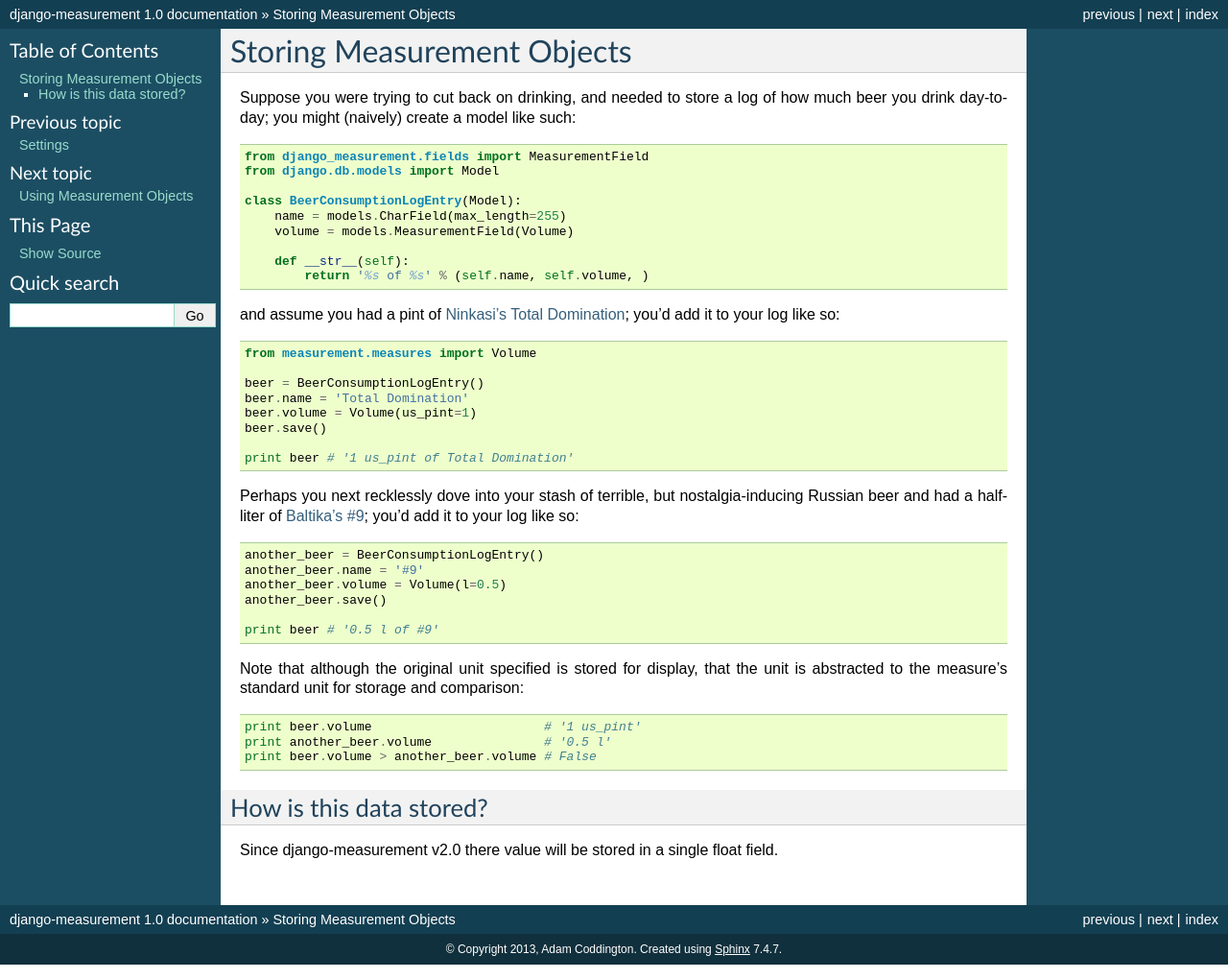
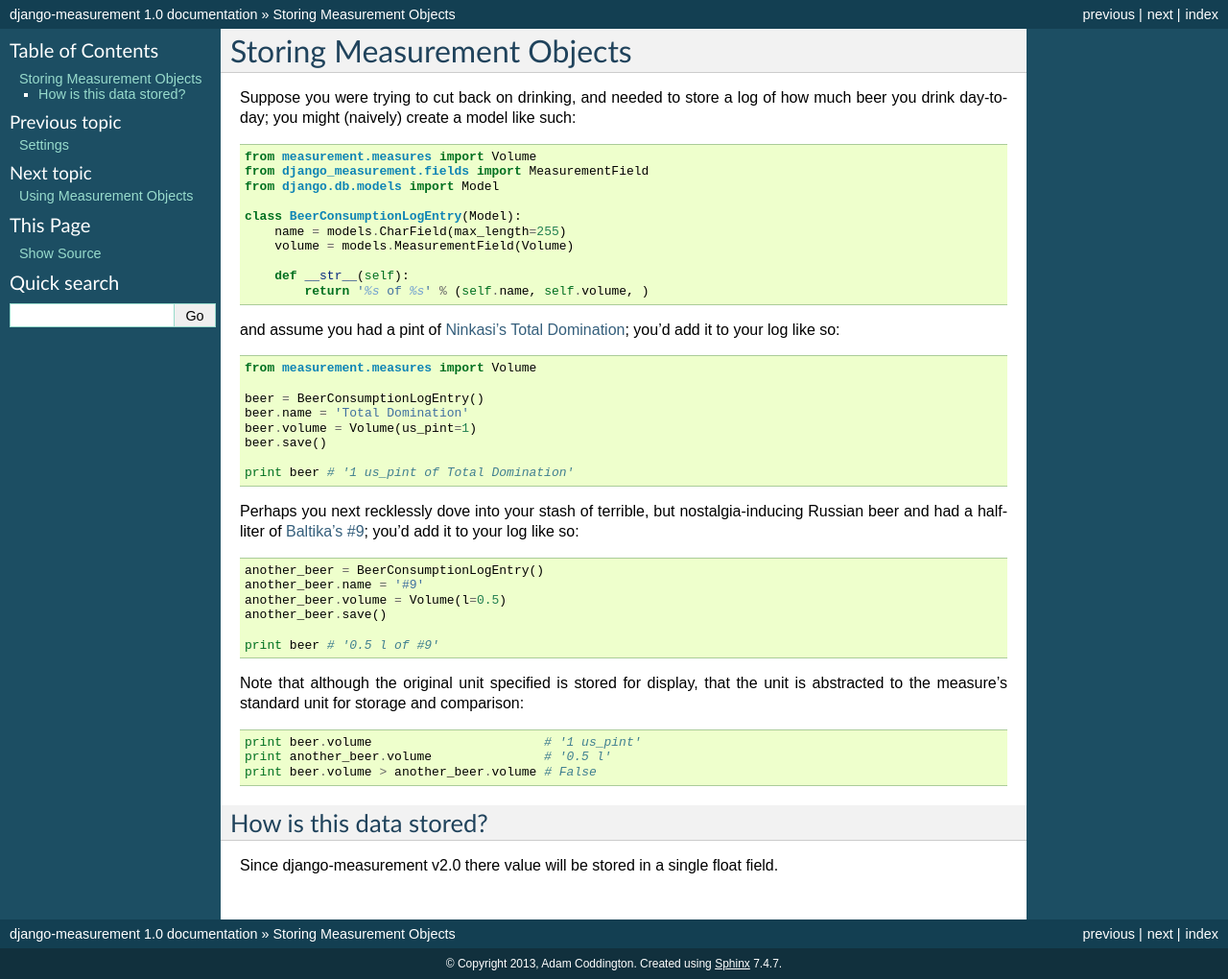
Before and after one commit to coddingtonbear/django-measurement, a Sphinx documentation site: the page built from docs/topics/storing.rst, in a window 1280 px wide. Shown: the whole page at 96% size. Built offline with Sphinx 7.4.7, drawn with Linux system fonts in a browser that asks for light colours.

Commit message:
add missing import

```diff
--- a/docs/topics/storing.rst
+++ b/docs/topics/storing.rst
@@ -6,6 +6,7 @@ Suppose you were trying to cut back on drinking,
 and needed to store a log of how much beer you drink day-to-day;
 you might (naively) create a model like such::
 
+    from measurement.measures import Volume
     from django_measurement.fields import MeasurementField
     from django.db.models import Model
 
```
